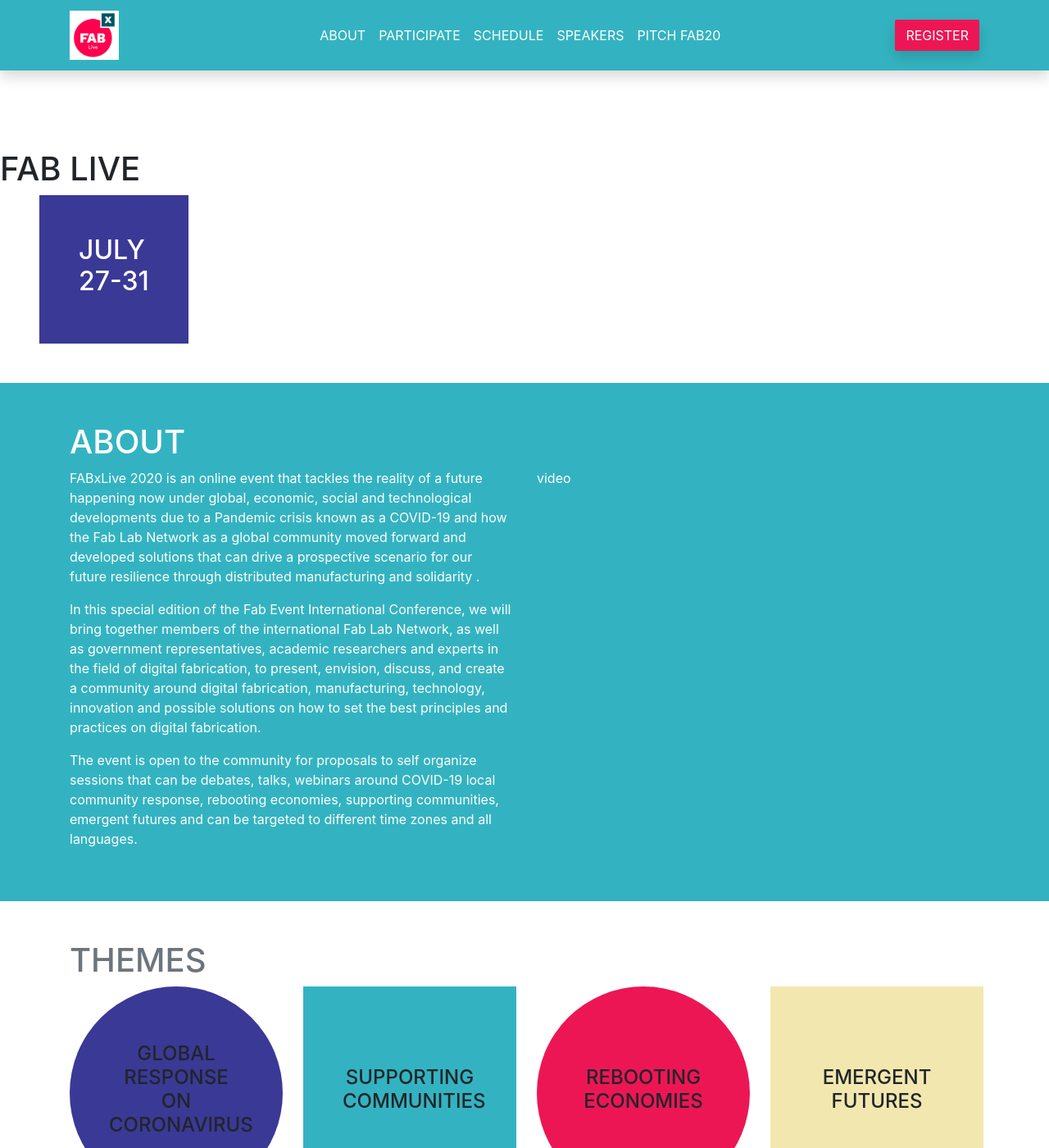
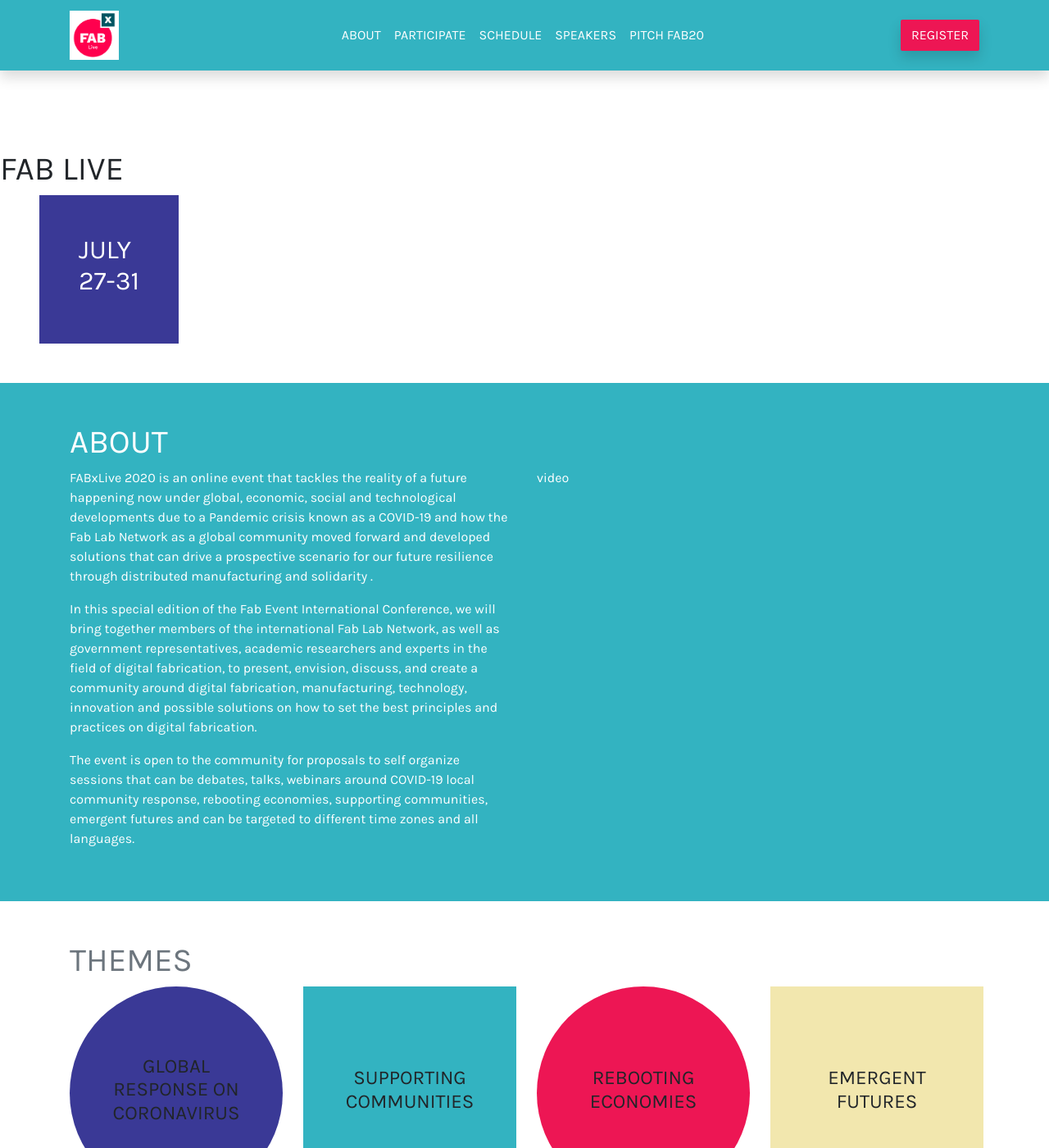
Before and after one commit to fabfoundation/fabxlive2020, a Jekyll site: the page built from index.html, in a window 1280 px wide and 1400 px high. Shown: the whole window at 82% size. Built offline with Jekyll 4.4.1, drawn with Linux system fonts in a browser that asks for light colours; nearby versions of some CDN libraries; some of the changed text lies outside the part shown.

Commit message:
Add Karla font + speakers

```diff
--- a/_includes/head.html
+++ b/_includes/head.html
@@ -7,6 +7,8 @@
   <link rel="stylesheet" href="{{ "/assets/main.css" | relative_url }}">
   <link href="https://fonts.googleapis.com/css?family=Oswald&display=swap" rel="stylesheet">
 
+  <link href="https://fonts.googleapis.com/css2?family=Karla:wght@400;700&display=swap" rel="stylesheet">
+
   <script src="https://cdnjs.cloudflare.com/ajax/libs/moment.js/2.26.0/moment.min.js"></script>
 
   {% seo %}
--- a/assets/main.scss
+++ b/assets/main.scss
@@ -1,6 +1,10 @@
 ---
 # Only the main Sass file needs front matter (the dashes are enough)
 ---
+
+body {
+  font-family: 'Karla';
+}
 
 .btn {
   border-radius: 2px;
--- a/index.html
+++ b/index.html
@@ -104,6 +104,17 @@
 <section class="my-5" id="speakers">
   <div class="container">
     <h1 class="text-muted">SPEAKERS</h1>
+    <div class="row">
+
+      {% for item in site.speakers %}
+      <article class="col-lg-6 col-xl-3 text-center">
+        <img src="{{ item.picture | absolute_url }}" class="img-fluid circle" style="max-height:90px;" alt=""/>
+        <p class="mt-1 font-weight-bold">{{item.name}}</p>
+        <h6>{{item.institution}}</h6>
+      </article>
+      {% endfor %}
+
+    </div>
   </div>
 </section>
 
```
